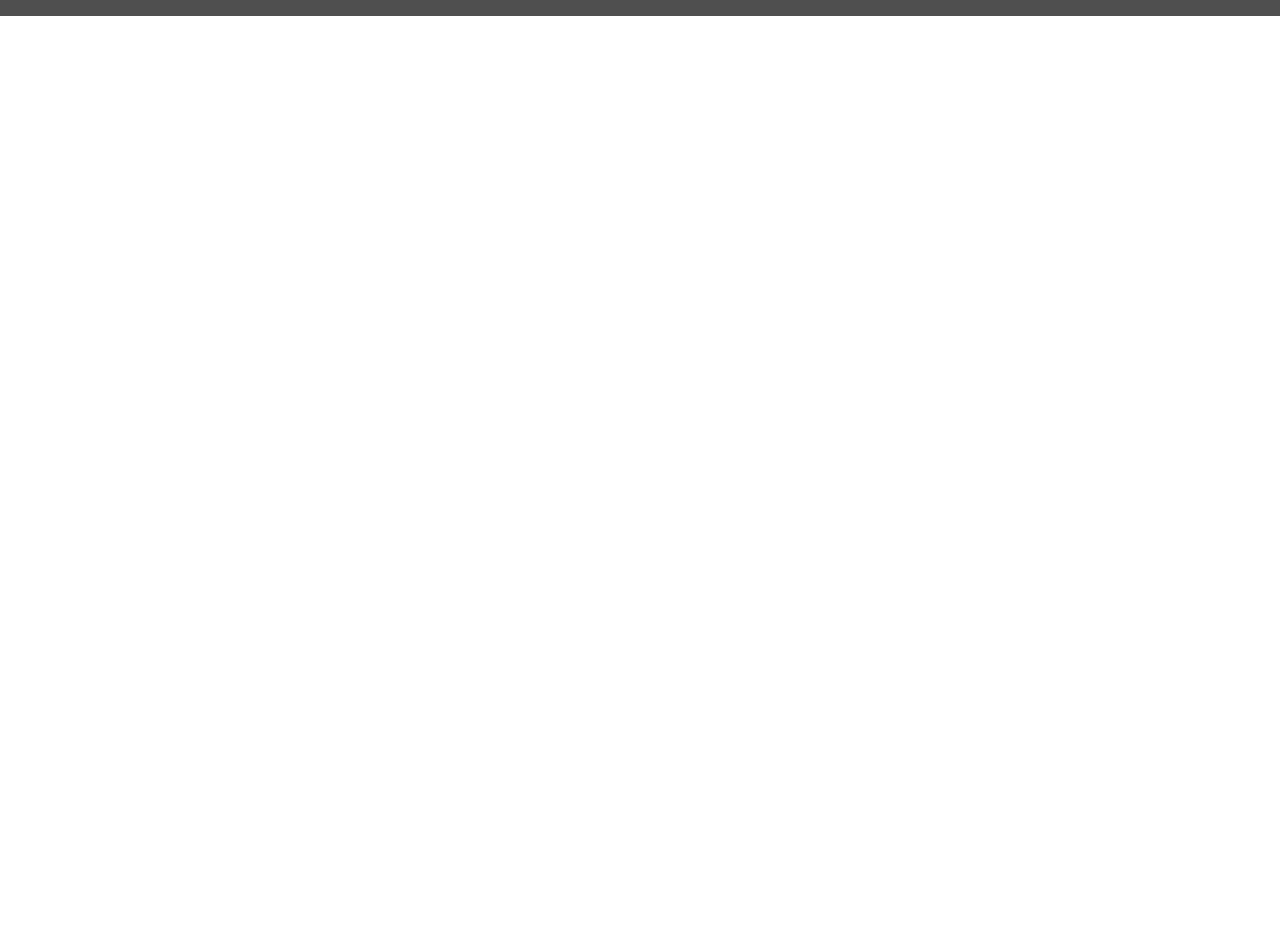
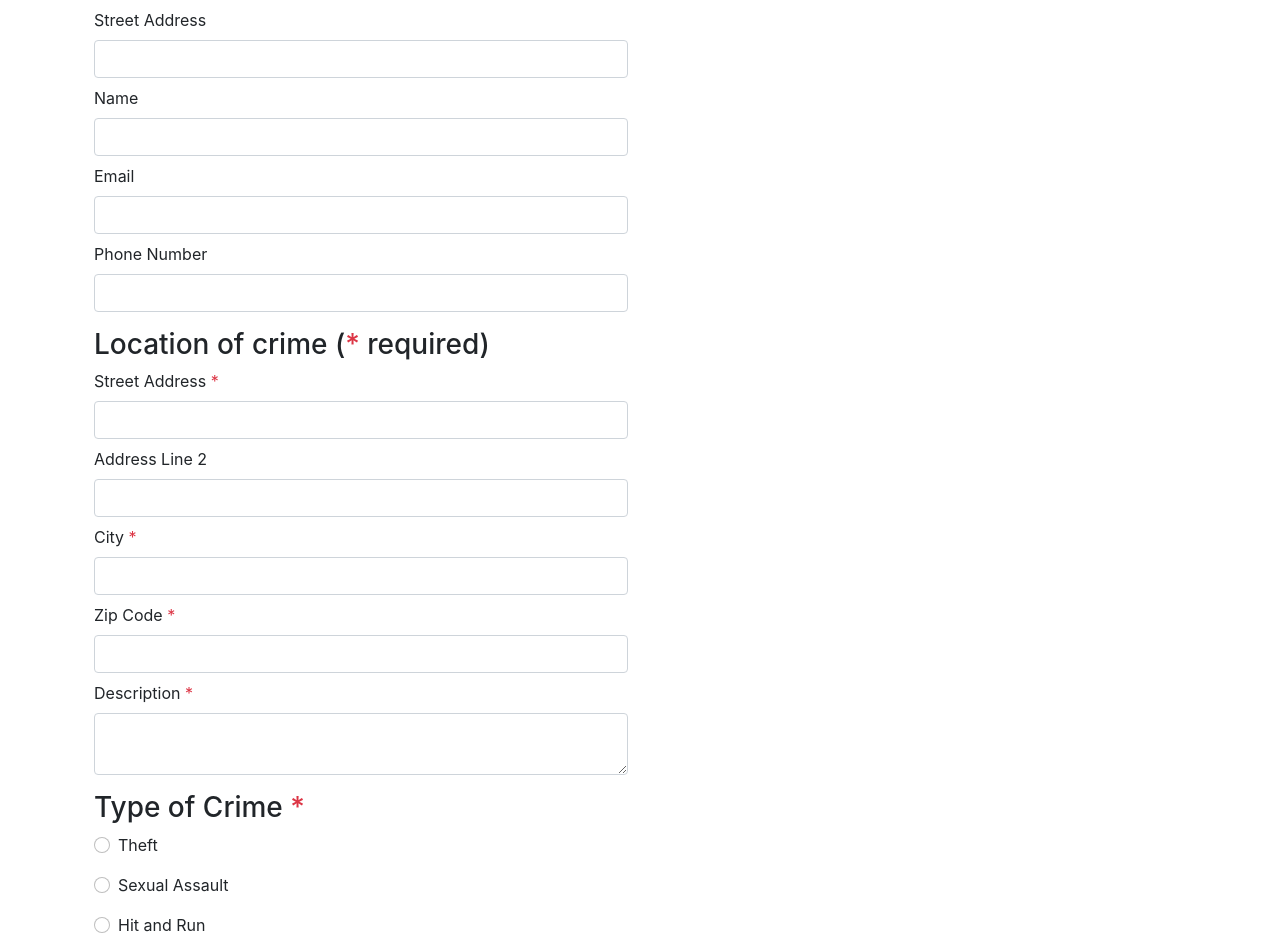
Before and after one commit to ickynavigator/conTracker, a Next.js app in the folder packages/con-tracker-client/: page /report/crime in a window 1280 px wide. Shown: the part 396-1332 px from the top of the page. Before the commit the page ends 800 px from the top, so only its background shows below. Built offline with nearby package versions, Linux system fonts and the light colour scheme.

Commit message:
crime page

```diff
--- a/packages/con-tracker-client/pages/report/crime.jsx
+++ b/packages/con-tracker-client/pages/report/crime.jsx
@@ -1,15 +1,245 @@
-import React from "react";
+import React, { useState } from "react";
+import { Alert, Button, Container, Form } from "react-bootstrap";
 import { MetaHead } from "../../components/ui";
+import styles from "../../styles/Crime.module.css";
+import { submitCrime } from "../../utils/api";
 
 const index = () => {
-  // eslint-disable-next-line no-unused-vars
   const pageTitle = "Report a Crime";
+  const crimeTypes = [
+    "Theft",
+    "Sexual Assault",
+    "Hit and Run",
+    "Knife Violence",
+    "Gun Violence",
+  ];
+
+  const [validated, setValidated] = useState(false);
+  const [successMsg, setsuccessMsg] = useState("");
+  const [errorMsg, seterrorMsg] = useState("");
+
+  // contact details
+  const [contactAddress, setContactAddress] = useState("");
+  const [contactName, setContactName] = useState("");
+  const [contactEmail, setContactEmail] = useState("");
+  const [contactPhone, setContactPhone] = useState("");
+
+  // crime details
+  const [crimeAddress, setCrimeAddress] = useState("");
+  const [crimeAddress2, setCrimeAddress2] = useState("");
+  const [crimeCity, setCrimeCity] = useState("");
+  const [crimeZip, setCrimeZip] = useState("");
+  const [crimeDesc, setCrimeDesc] = useState("");
+  const [crimeType, setCrimeType] = useState("");
+
+  const handleSubmit = async event => {
+    const form = event.currentTarget;
+    if (form.checkValidity() === false) {
+      event.preventDefault();
+      event.stopPropagation();
+      seterrorMsg("Please fill out all fields");
+      return;
+    }
+
+    setValidated(true);
+
+    const formDetails = {
+      contactAddress,
+      contactName,
+      contactEmail,
+      contactPhone,
+
+      crimeAddress,
+      crimeAddress2,
+      crimeCity,
+      crimeZip,
+      crimeDesc,
+      crimeType,
+    };
+    const data = await submitCrime(formDetails);
+    if (data.status === 200)
+      setsuccessMsg("Your report has been submitted successfully");
+    else seterrorMsg("There was an error submitting your report");
+  };
 
   return (
     <>
       <MetaHead title={pageTitle} />
 
-      <form>Fill a Crime</form>
+      <div className="title-banner w-full">
+        <h1 className="text-center">FILE A CRIME</h1>
+      </div>
+      <Container className="my-5">
+        <p className="w-75 ps-3">
+          Filing a false police report is a crime. Anyone filing a false police
+          report may be prosecuted . Filing a false police report is punishable
+          by imprisonment in county jail not exceeding 6 months, or by fine not
+          exceeding $1,000, or by both.
+        </p>
+
+        <p className="w-75 ps-3">Fill out as much information as possible.</p>
+
+        <Form noValidate validated={validated} onSubmit={handleSubmit}>
+          {successMsg && <Alert variant="success">{successMsg}</Alert>}
+          {errorMsg && <Alert variant="danger">{errorMsg}</Alert>}
+          <Container className={`ms-0 my-3 ${styles.Container}`}>
+            <h3>Your Contact Information (optional)</h3>
+            <Form.Group controlId="ContactStreetAddress" className="my-2">
+              <Form.Label>Street Address</Form.Label>
+              <Form.Control
+                required
+                type="text"
+                value={contactAddress}
+                onChange={e => setContactAddress(e.target.value)}
+              />
+              <Form.Control.Feedback type="invalid">
+                Please provide a valid address.
+              </Form.Control.Feedback>
+            </Form.Group>
+
+            <Form.Group controlId="ContactName" className="my-2">
+              <Form.Label>Name</Form.Label>
+              <Form.Control
+                required
+                type="text"
+                value={contactName}
+                onChange={e => setContactName(e.target.value)}
+              />
+              <Form.Control.Feedback type="invalid">
+                Please provide a valid name.
+              </Form.Control.Feedback>
+            </Form.Group>
+
+            <Form.Group controlId="ContactEmail" className="my-2">
+              <Form.Label>Email</Form.Label>
+              <Form.Control
+                required
+                type="email"
+                value={contactEmail}
+                onChange={e => setContactEmail(e.target.value)}
+              />
+              <Form.Control.Feedback type="invalid">
+                Please provide a valid email.
+              </Form.Control.Feedback>
+            </Form.Group>
+
+            <Form.Group controlId="ContactPhone" className="my-2">
+              <Form.Label>Phone Number</Form.Label>
+              <Form.Control
+                required
+                type="tel"
+                value={contactPhone}
+                onChange={e => setContactPhone(e.target.value)}
+              />
+              <Form.Control.Feedback type="invalid">
+                Please provide a valid phone number.
+              </Form.Control.Feedback>
+            </Form.Group>
+          </Container>
+
+          <Container className={`ms-0 my-3 ${styles.Container}`}>
+            <h3>
+              Location of crime (<span className="text-danger">*</span>{" "}
+              required)
+            </h3>
+            <Form.Group controlId="CrimeAddress" className="my-2">
+              <Form.Label>
+                Street Address <span className="text-danger">*</span>
+              </Form.Label>
+              <Form.Control
+                required
+                type="text"
+                value={crimeAddress}
+                onChange={e => setCrimeAddress(e.target.value)}
+              />
+              <Form.Control.Feedback type="invalid">
+                Please provide a valid Address.
+              </Form.Control.Feedback>
+            </Form.Group>
+
+            <Form.Group controlId="CrimeAddress2" className="my-2">
+              <Form.Label>Address Line 2</Form.Label>
+              <Form.Control
+                type="text"
+                value={crimeAddress2}
+                onChange={e => setCrimeAddress2(e.target.value)}
+              />
+              <Form.Control.Feedback type="invalid">
+                Please provide a valid Address.
+              </Form.Control.Feedback>
+            </Form.Group>
+
+            <Form.Group controlId="CrimeCity" className="my-2">
+              <Form.Label>
+                City <span className="text-danger">*</span>
+              </Form.Label>
+              <Form.Control
+                required
+                type="text"
+                value={crimeCity}
+                onChange={e => setCrimeCity(e.target.value)}
+              />
+              <Form.Control.Feedback type="invalid">
+                Please provide a valid City.
+              </Form.Control.Feedback>
+            </Form.Group>
+
+            <Form.Group controlId="CrimeZip" className="my-2">
+              <Form.Label>
+                Zip Code <span className="text-danger">*</span>
+              </Form.Label>
+              <Form.Control
+                required
+                type="text"
+                value={crimeZip}
+                onChange={e => setCrimeZip(e.target.value)}
+              />
+              <Form.Control.Feedback type="invalid">
+                Please provide a valid Zip Code.
+              </Form.Control.Feedback>
+            </Form.Group>
+
+            <Form.Group controlId="CrimeDesc" className="my-2">
+              <Form.Label>
+                Description <span className="text-danger">*</span>
+              </Form.Label>
+              <Form.Control
+                required
+                as="textarea"
+                value={crimeDesc}
+                onChange={e => setCrimeDesc(e.target.value)}
+              />
+              <Form.Control.Feedback type="invalid">
+                Please provide a valid Description.
+              </Form.Control.Feedback>
+            </Form.Group>
+          </Container>
+
+          <Container className={`ms-0 my-3 ${styles.Container}`}>
+            <h3>
+              Type of Crime <span className="text-danger">*</span>
+            </h3>
+            {crimeTypes.map(type => (
+              <div key={`default-${type}`} className="mb-3">
+                <Form.Check id={`crimeType-${type}`}>
+                  <Form.Check.Input
+                    required
+                    name="crimeType"
+                    type="radio"
+                    onChange={e => setCrimeType(e.target.id.split("-")[1])}
+                  />
+                  <Form.Check.Label>{`${type}`}</Form.Check.Label>
+                  <Form.Control.Feedback type="invalid">
+                    Please select a crime type.
+                  </Form.Control.Feedback>
+                </Form.Check>
+              </div>
+            ))}
+          </Container>
+
+          <Button type="submit">Submit</Button>
+        </Form>
+      </Container>
     </>
   );
 };
--- /dev/null
+++ b/packages/con-tracker-client/styles/Crime.module.css
@@ -0,0 +1,9 @@
+.Container {
+  width: 100%;
+}
+
+@media (min-width: 768px) {
+  .Container {
+    width: 50%;
+  }
+}
--- a/packages/con-tracker-client/utils/api/index.js
+++ b/packages/con-tracker-client/utils/api/index.js
@@ -13,4 +13,9 @@ export const getWantedCriminals = async (pageNum = 1, pageSize = 10) => {
   return (await res).data;
 };
 
+export const submitCrime = async data => {
+  const res = axios.post(`${BASEURL}/report/crime`, data);
+  return (await res).data;
+};
+
 export default {};
```
Also changed, not shown: 1 other file (tests, documents, lock files or other folders).
